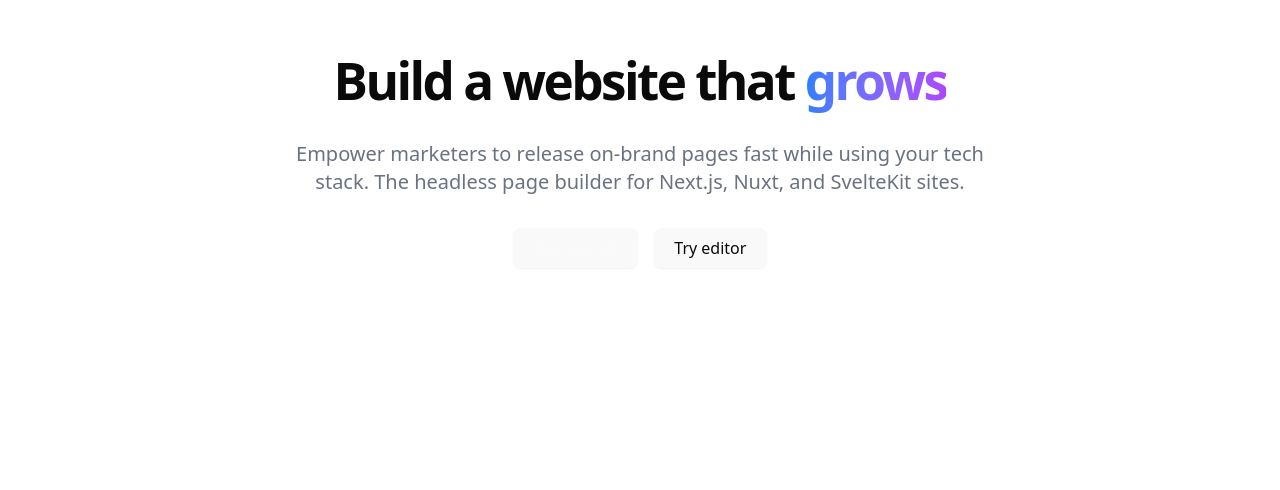
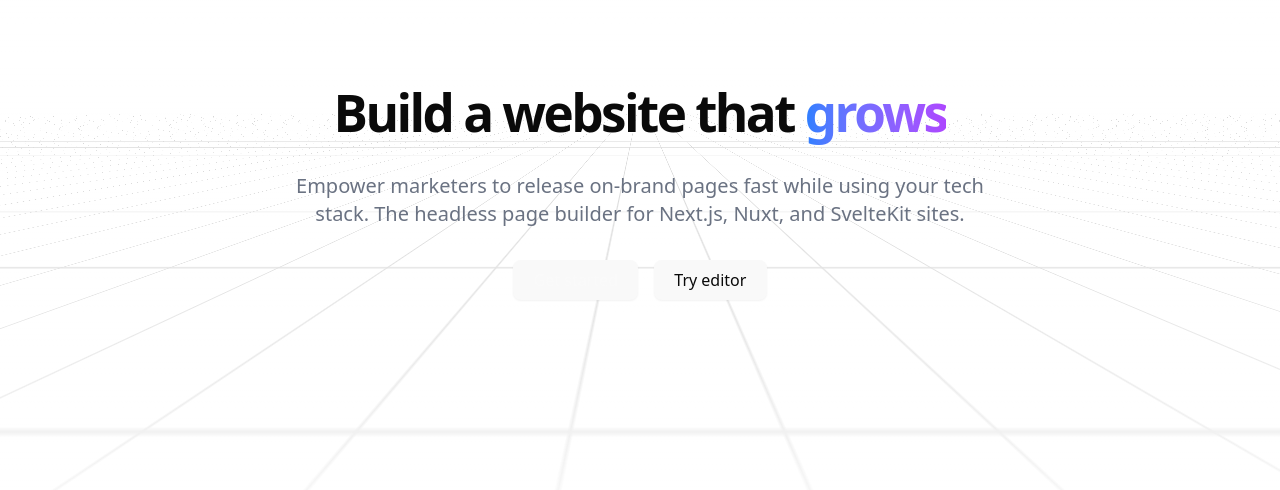
Before and after one commit to thmthu/skill-swap, a React (Vite) app in the folder frontend/: page / in a window 1280 px wide. Shown: the part 240-730 px from the top of the page. Built offline with nearby package versions, Linux system fonts and the light colour scheme.

Commit message:
feat: hero section for homepage

```diff
--- a/frontend/src/pages/public/Home/page.jsx
+++ b/frontend/src/pages/public/Home/page.jsx
@@ -1,12 +1,13 @@
 import { Button } from "@/components/ui/button";
-
+import { RetroGrid } from "@/components/magicui/retro-grid";
 export default function HomePage() {
     return (
-        <div className="flex flex-col items-center justify-center min-h-[85vh] px-4 text-center">
-            <div className="max-w-3xl space-y-8">
+
+             <div className=" flex h-screen w-full flex-col items-center justify-center overflow-hidden rounded-lg  bg-background">
+             <div className="max-w-4xl space-y-8 z-10">
                 <h1 className="text-4xl font-bold tracking-tighter sm:text-5xl md:text-6xl lg:text-7xl">
                     Build a website that{" "}
-                    <span className="text-primary bg-clip-text text-transparent bg-gradient-to-r from-blue-500 to-purple-500">
+                    <span className="whitespace-pre-wrap bg-clip-text  text-transparent bg-gradient-to-r from-blue-500 to-purple-500">
                         grows
                     </span>
                 </h1>
@@ -25,6 +26,10 @@ export default function HomePage() {
                     </Button>
                 </div>
             </div>
-        </div>
+
+      <RetroGrid className="h-full w-full"/>
+    </div>
+
+
     );
 }
```
